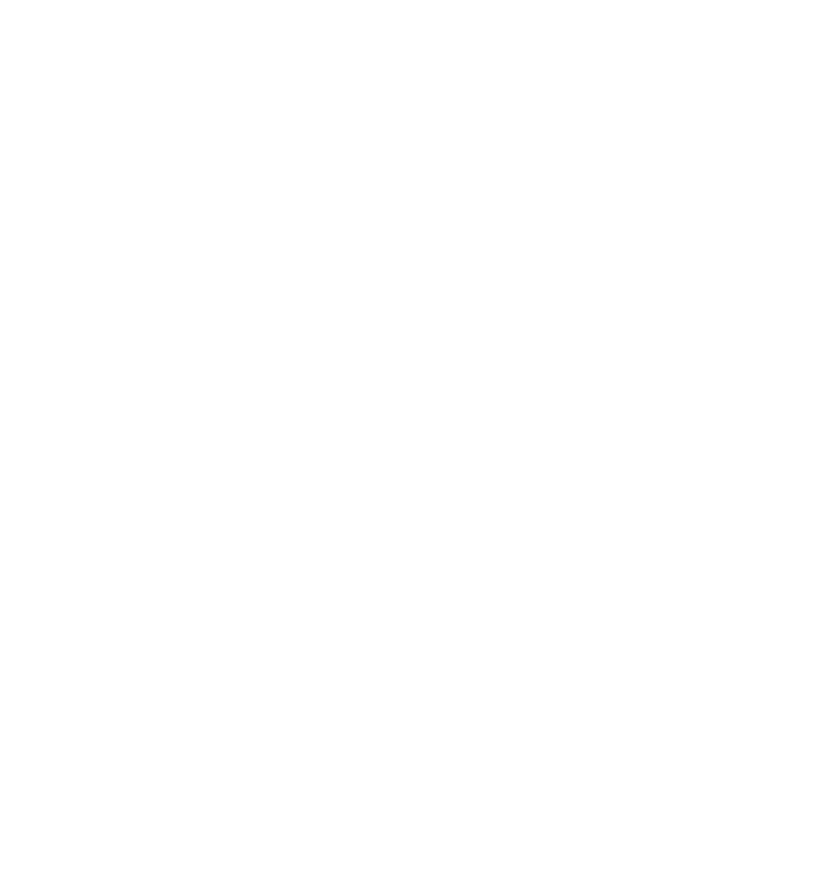
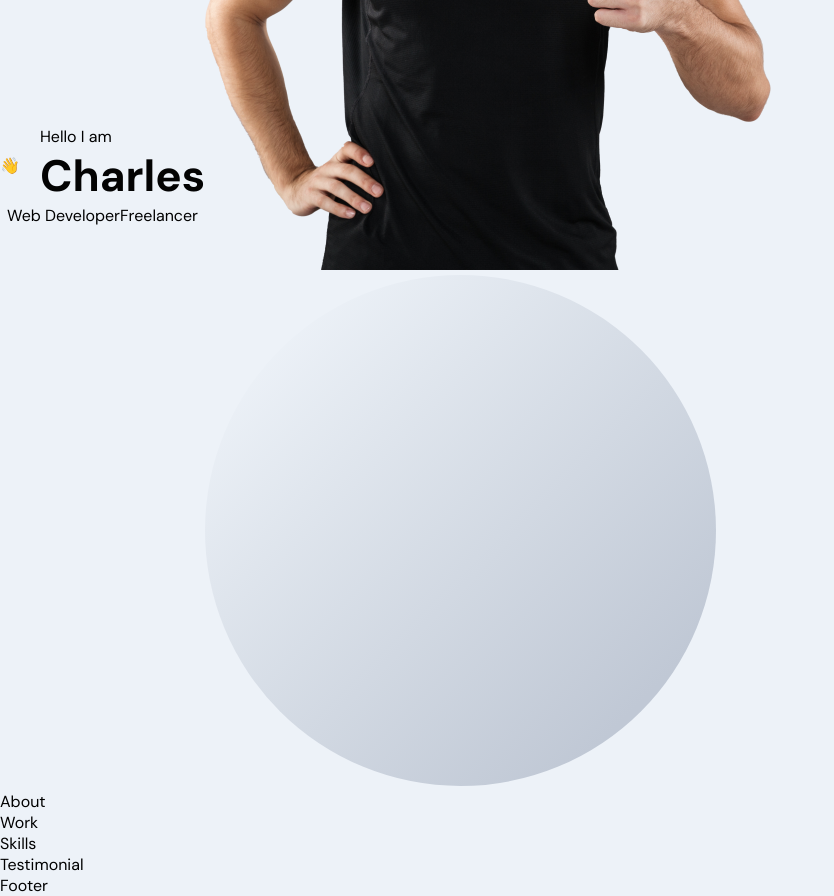
Before and after one commit to CharlesMariga/JSM-portfolio, a React (Create React App) app in the folder client/: page / in a window 1280 px wide. Shown: the part 440-1336 px from the top of the page, without its empty margins (0-834 px from the left). Before the commit the page ends 800 px from the top, so only its background shows below. Built offline with nearby package versions, Linux system fonts and the light colour scheme.

Commit message:
Started creating the hero section

```diff
--- a/client/src/App.js
+++ b/client/src/App.js
@@ -6,7 +6,7 @@
 export default function App() {
   return (
     <div className="app">
-      <Navbar />
+      {/* <Navbar /> */}
       <Header />
       <About />
       <Work />
--- a/client/src/containers/Header/Header.jsx
+++ b/client/src/containers/Header/Header.jsx
@@ -1,8 +1,61 @@
 import React from "react";
 import "./Header.scss";
+import { motion } from "framer-motion";
+import { images } from "../../constants";
+
+const scaleVariants = {
+  whileInView: {
+    scale: [0, 1],
+    opacity: [0, 1],
+    transition: {
+      duration: 1,
+      ease: "easeInOut",
+    },
+  },
+};
 
 const Header = () => {
-  return <div>Header</div>;
+  return (
+    <div className="app_header app__flex">
+      <motion.div
+        whileInView={{ x: [-100, 0], opacity: [0, 1] }}
+        transition={{ duration: 0.5 }}
+        className="app__header-info"
+      >
+        <div className="app__header-badge">
+          <div className="badge-cmp app__flex">
+            <span>👋</span>
+            <div style={{ marginLeft: 20 }}>
+              <p className="pt-test">Hello I am</p>
+              <h1 className="head-text">Charles</h1>
+            </div>
+          </div>
+
+          <div className="tag-cmp app__flex">
+            <p className="pt-text">Web Developer</p>
+            <p className="pt-text">Freelancer</p>
+          </div>
+        </div>
+      </motion.div>
+
+      <motion.div
+        whileInView={{ opacity: [0, 1] }}
+        transition={{ duration: 0.5, delayChildren: 0.5 }}
+        className="app__header-img"
+      >
+        <img src={images.profile} alt="profile_img" />
+        <motion.img
+          whileInView={{ scale: [0, 1] }}
+          transition={{ duration: 1, ease: "easeInOut" }}
+          src={images.circle}
+          alt="profile_circle"
+          className="overlay_circle"
+        />
+      </motion.div>
+
+      <motion.div variant={scaleVariants}></motion.div>
+    </div>
+  );
 };
 
 export default Header;
```
